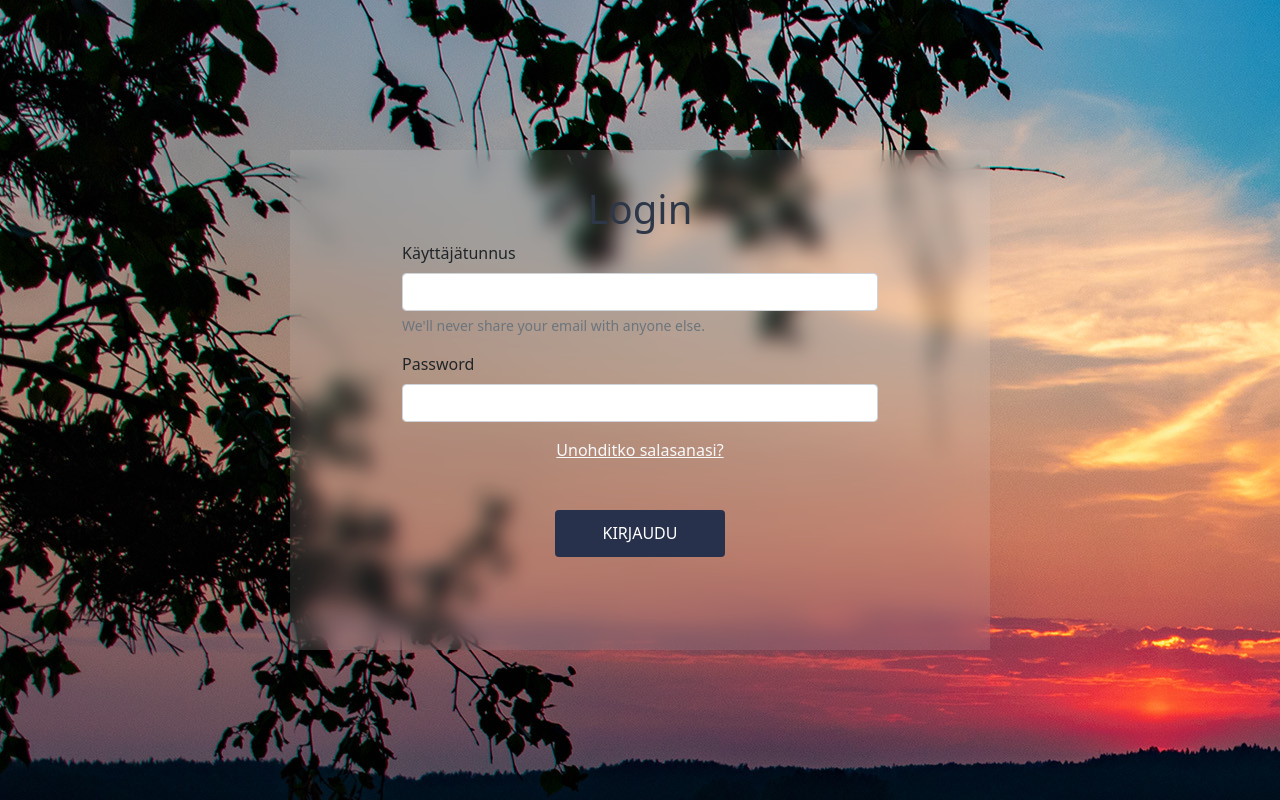
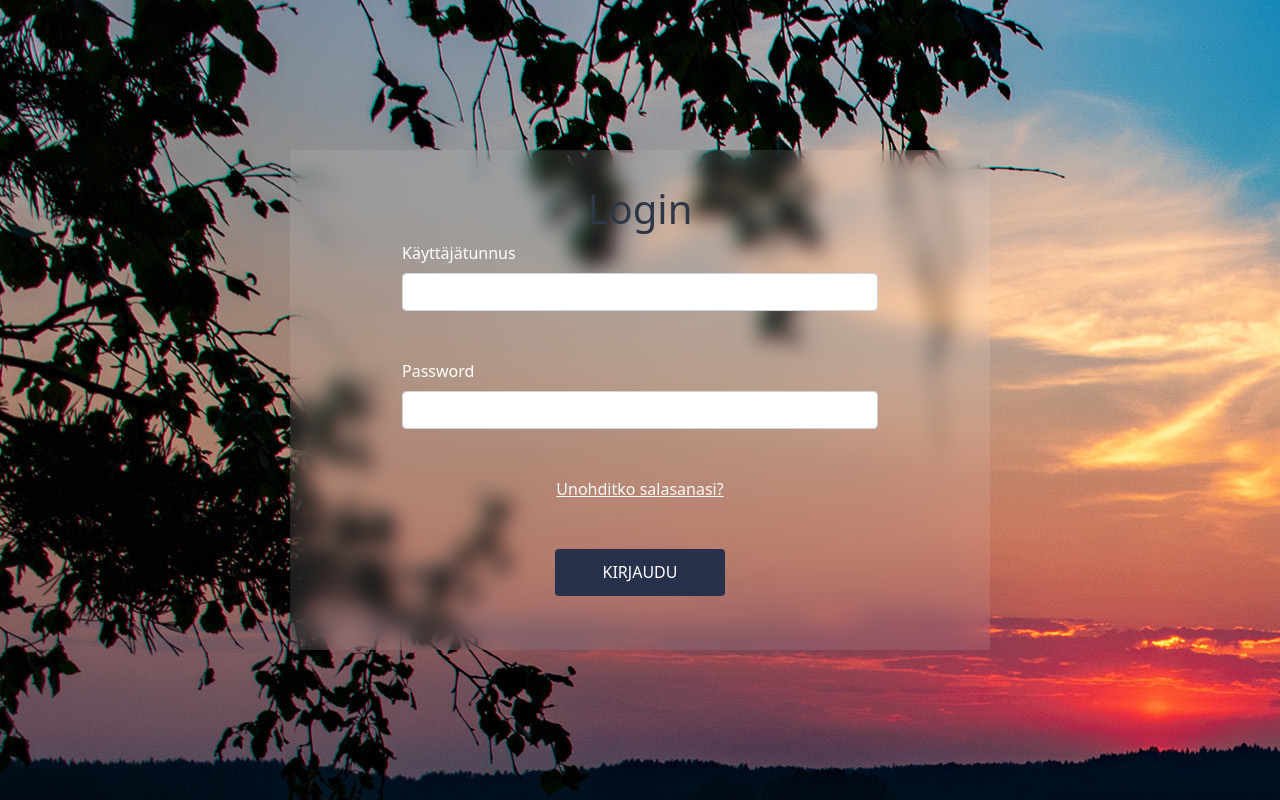
Before and after one commit to SergeiVasilyev/VarastohallintaR1, a Django app: page / in a window 1280 px wide. Run offline with Django 4.2, Linux system fonts and the light colour scheme.

Commit message:
index.html to login.html

```diff
--- a/varasto/views.py
+++ b/varasto/views.py
@@ -7,4 +7,4 @@ import varasto
 def index(request):
 
 
-    return render(request, 'varasto/index.html')
+    return render(request, 'varasto/login.html')
--- a/varastoapp/static/varasto/login.css
+++ b/varastoapp/static/varasto/login.css
@@ -37,6 +37,15 @@ form {
     /* border: 3px solid red; */
 }
 
+.form .form-label {
+    color: white !important;
+}
+
+.form .form-text {
+    color: gainsboro !important;
+}
+
+
 .link_container {
     text-align: center;
 }
--- a/varastoapp/templates/varasto/index.html
+++ b/varastoapp/templates/varasto/login.html
@@ -11,16 +11,16 @@
     <div class="form">
         <h1>Login</h1>
         <form>
-            <div class="mb-3">
+            <div class="mb-5">
                 <label for="exampleInputEmail1" class="form-label">Käyttäjätunnus</label>
                 <input type="email" class="form-control" id="exampleInputEmail1" aria-describedby="emailHelp">
-                <div id="emailHelp" class="form-text">We'll never share your email with anyone else.</div>
+                <!-- <div id="emailHelp" class="form-text">We'll never share your email with anyone else.</div> -->
             </div>
-            <div class="mb-3">
+            <div class="mb-5">
                 <label for="exampleInputPassword1" class="form-label">Password</label>
                 <input type="password" class="form-control" id="exampleInputPassword1">
             </div>
-            <div class="mb-3 link_container">
+            <div class="mb-5 link_container">
                 <a href="#" class="link-light link">Unohditko salasanasi?</a>
             </div>
             <div class="botton_container mt-5">
```
Also changed, not shown: varastoapp/templates/varasto/base.html (line endings or trailing spaces).
